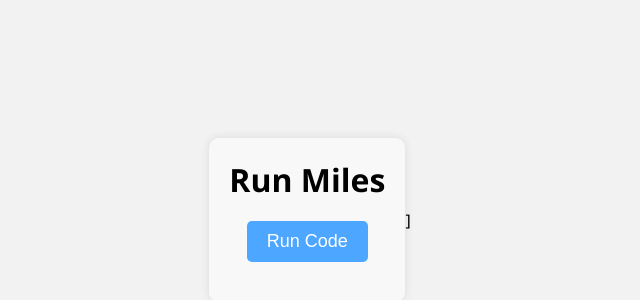
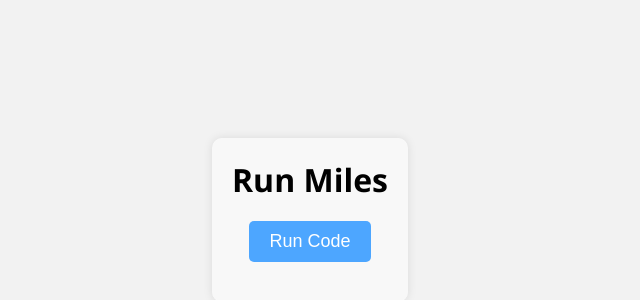
Before and after one commit to tigerkite/monday-geotab-integration, a website: page index.html in a window 1280 px wide. Shown: the part 180-480 px from the top of the page, 330-970 px from the left. Drawn offline with Linux system fonts and the light colour scheme.

Commit message:
Update index.html

```diff
--- a/index.html
+++ b/index.html
@@ -66,7 +66,7 @@
         <div id="log"></div> <!-- This will display the log -->
     </div>
 
-]    <script src="miles.js"></script> <!-- Ensure this points to the correct file path -->
+    <script src="miles.js"></script>
     <script>
         document.getElementById('runButton').addEventListener('click', async function() {
             const resultDiv = document.getElementById('result');
```
